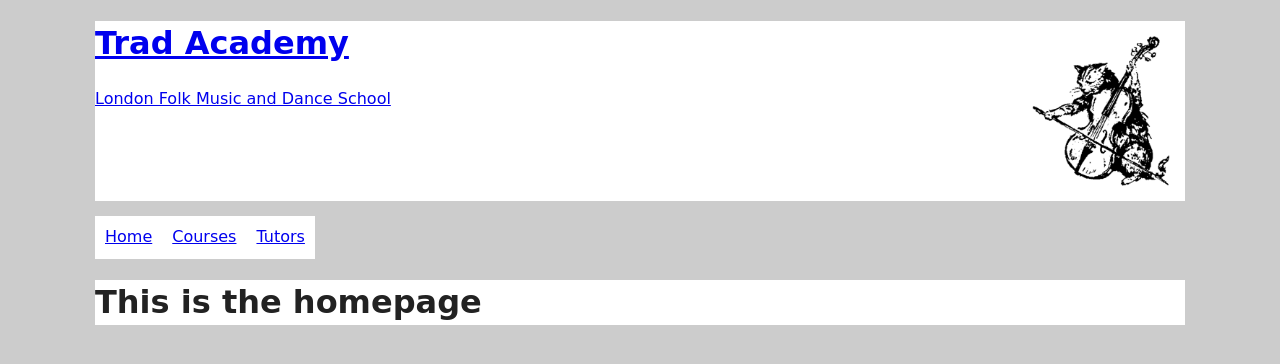
After one commit to Hives/tradacademy-nocms, a Django app: template tradacademy/templates/home.html in a window 1280 px wide. The commit adds this page. Shown: the top 364 px of the page. Run offline with Django 3.2, Linux system fonts and the light colour scheme; the template is opened without the code that fills it, so the values that code supplies are empty; some libraries are stand-ins or nearby versions.

Commit message:
added site navigation and a very basic 'wireframey' layout

```diff
--- a/tradacademy/config/settings/common.py
+++ b/tradacademy/config/settings/common.py
@@ -57,6 +57,7 @@ TEMPLATES = [
                 'django.template.context_processors.request',
                 'django.contrib.auth.context_processors.auth',
                 'django.contrib.messages.context_processors.messages',
+                'courses.context_processors.get_menu_items',
             ],
         },
     },
--- a/tradacademy/config/urls.py
+++ b/tradacademy/config/urls.py
@@ -16,10 +16,12 @@ Including another URLconf
 from django.conf import settings
 from django.conf.urls import include, url
 from django.conf.urls.static import static
+from django.views.generic import TemplateView
 from django.contrib import admin
 
 
 urlpatterns = [
+    url(r'^$', TemplateView.as_view(template_name='home.html'), name="home"),
     url(r'^admin/', admin.site.urls),
     url(r'^courses/', include('courses.urls')),
 ]
--- a/tradacademy/courses/templates/course.html
+++ b/tradacademy/courses/templates/course.html
@@ -1,3 +1,8 @@
+{% extends "base.html" %}
+
+{% block title %}{{ course.name }}{% endblock %}
+
+{% block content %}
 <h2>{{ course.name }}</h2>
 <h3>
     The tutor is
@@ -32,3 +37,4 @@
         {% endfor %}
     </ol>
 </p>
+{% endblock %}
--- a/tradacademy/static/css/main.css
+++ b/tradacademy/static/css/main.css
@@ -89,11 +89,83 @@ textarea {
    Author's custom styles
    ========================================================================== */
 
+html {
+  box-sizing: border-box;
+}
+*, *:before, *:after {
+  box-sizing: inherit;
+}
 
 
+html {
+    position: relative;
+}
 
+body {
+    width: 1090px;
+    margin: 0 auto;
+    background-color: #ccc;
+}
 
+header {
+    position: relative;
+    margin: 15px 0;
+    width: 100%;
+    height: 180px;
+    background-color: #fff;
+}
 
+#mascot {
+    position: absolute;
+    top: 15px;
+    right: 15px;
+    height: 150px;
+}
+
+nav > ul {
+    margin: 0;
+    padding: 0;
+}
+
+nav > ul > li {
+    list-style: none;
+    float: left;
+    background-color: white;
+}
+
+nav > ul > li > a {
+    display: block;
+    padding: 10px;
+}
+
+nav ul ul {
+    position: absolute;
+    padding: 0;
+    display: none;
+}
+
+nav ul ul > li {
+    list-style: none;
+}
+
+nav ul ul > li > a {
+    display: block;
+    padding: 10px;
+    background-color: #ddd;
+}
+
+nav ul > li:hover ul {
+    display: block;
+}
+
+nav ul ul > li > a:hover {
+    background-color: #fff;
+}
+
+main {
+    margin: 15px 0;
+    background-color: #fff;
+}
 
 
 
--- a/tradacademy/templates/base.html
+++ b/tradacademy/templates/base.html
@@ -25,10 +25,19 @@
         <![endif]-->
         {% endcomment %}
 
-        <h1>This is the base.html template</h1>
+        <header>
+            <a href="/">
+                <h1 id="site-title">Trad Academy</h1>
+                <div id="site-description">London Folk Music and Dance School</div>
+            </a>
+            <img id="mascot" src="{% static 'images/cat.png' %}" alt="A cat playing a violin like a cello">
+        </header>
 
-        {% block content %}{% endblock %}
+        {% include "navigation.html" %}
 
+        <main>
+            {% block content %}{% endblock %}
+        </main>
 
         {% comment %}
         <script src="https://code.jquery.com/jquery-{{JQUERY_VERSION}}.min.js"></script>
--- /dev/null
+++ b/tradacademy/templates/home.html
@@ -0,0 +1,7 @@
+{% extends "base.html" %}
+
+{% block title %}This is the homepage{% endblock %}
+
+{% block content %}
+<h1>This is the homepage</h1>
+{% endblock %}
--- /dev/null
+++ b/tradacademy/templates/navigation.html
@@ -0,0 +1,24 @@
+{% load static %}
+<nav class="clearfix">
+    <ul>
+        <li>
+            <a href="/" title="Homepage">Home</a>
+        </li>
+        <li>
+            <a href="{% url 'courses-courses' %}" title="Courses">Courses</a>
+            <ul>
+                {% for course in menu_items.courses %}
+                    <li><a href="{% url 'courses-course' course.slug %}">{{ course.name }}</a></li>
+                {% endfor %}
+            </ul>
+        </li>
+        <li>
+            <a href="{% url 'courses-tutors' %}" title="Tutors">Tutors</a>
+            <ul>
+                {% for tutor in menu_items.tutors %}
+                    <li><a href="{% url 'courses-tutor' tutor.slug %}">{{ tutor }}</a></li>
+                {% endfor %}
+            </ul>
+        </li>
+    </ul>
+</nav>
```
Also changed, not shown: tradacademy/courses/context_processors.py (added, +15 -0 lines), tradacademy/courses/templates/tutor.html (+7 -2 lines), tradacademy/courses/templates/tutors.html (+14 -8 lines), tradacademy/courses/urls.py (+8 -2 lines), tradacademy/static/images/cat.png (added).
